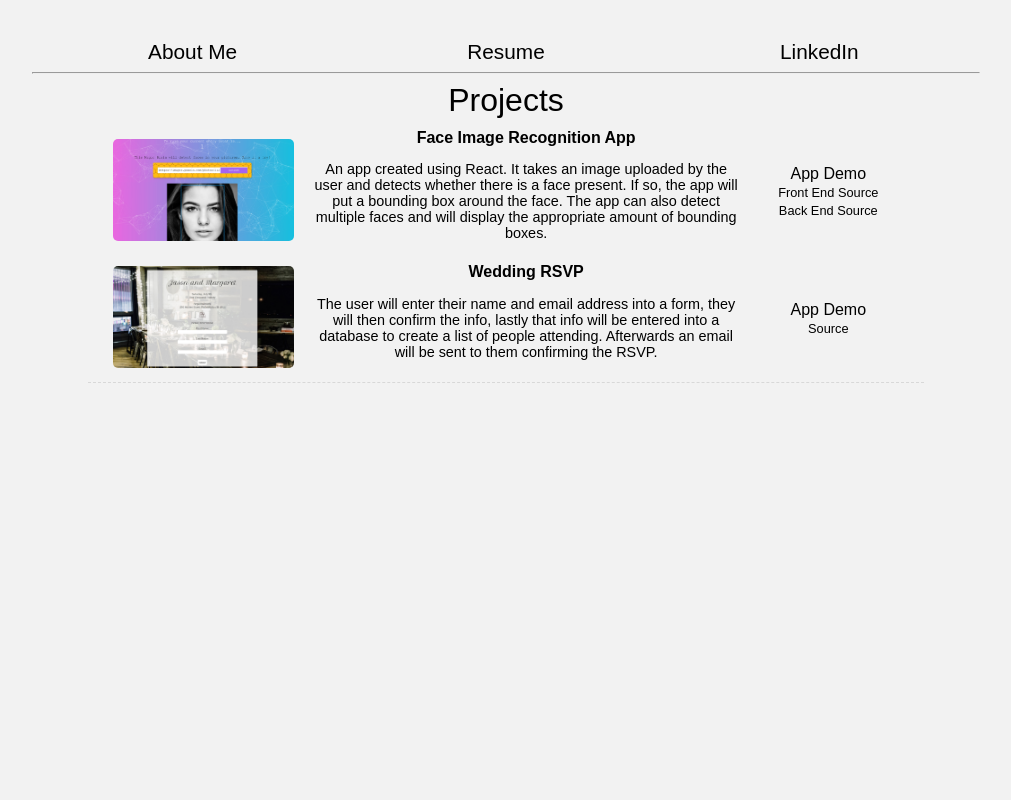
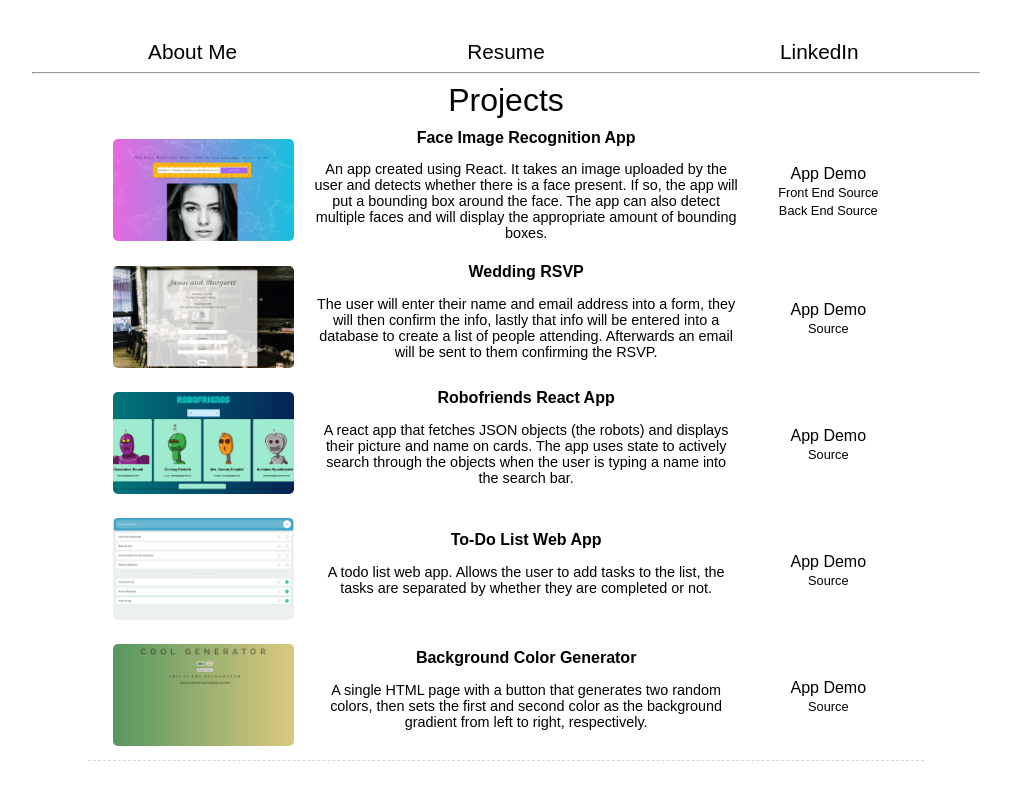
Before and after one commit to Yujiman85/yujiman85.github.com, a website: page index.html in a window 1280 px wide. Shown: the part 590-1390 px from the top of the page, without its empty margins (134-1145 px from the left). Before the commit the page ends 1181 px from the top, so only its background shows below. Drawn offline with Linux system fonts and the light colour scheme.

Commit message:
added the rest of the projects to the main page

```diff
--- a/css/index.css
+++ b/css/index.css
@@ -7,7 +7,7 @@ html {
 body {
   min-height: 100%;
   height: 100%;
-  background: #f2f2f2;
+  background: #fff;
   padding-bottom: 200px;
 }
 
@@ -168,6 +168,7 @@ span {
   .projectLinks {
     margin-bottom: 8px;
     border-bottom: 0.5px solid gray;
+    padding-bottom: 8px;
   }
 
 }
--- a/index.html
+++ b/index.html
@@ -51,8 +51,38 @@
           <a class="projectlink" href="https://weddingrsvpdemo.herokuapp.com/" target="_blank">App Demo</a><br />
           <a class="projectlink" style="font-size: 0.8em;" href="https://github.com/Yujiman85/weddingrsvpdemo" target="_blank">Source</a><br />
         </div>
+        <div class="projectPic"><a href="https://robofriends-reactapp.herokuapp.com/" target="_blank"><img src="./images/robofriends.jpg""></a>
+        </div>
+        <div class="projectDesc">
+          <strong> Robofriends React App</strong>
+          <p>
+            A react app that fetches JSON objects (the robots) and displays their picture and
+            name on cards. The app uses state to actively search through the objects when
+            the user is typing a name into the search bar.
+          </p>
+        </div>
+        <div class="projectLinks">
+        <a class="projectlink" href="https://robofriends-reactapp.herokuapp.com/" target="_blank">App Demo</a><br />
+        <a class="projectlink" style="font-size: 0.8em;" href="https://github.com/Yujiman85/robofriends" target="_blank">Source</a>
+        </div>
+        <div class="projectPic"><a href="https://yujiman85.github.io/todolist/" target="_blank"><img src="./images/todoList.jpg"></a></div>
+        <div class="projectDesc"><strong>To-Do List Web App</strong><p>A todo list web app. Allows the user to add tasks to the list, the tasks are
+        separated by whether they are completed or not.</p>
+        </div>
+        <div class="projectLinks">
+          <a class="projectlink" href="https://yujiman85.github.io/todolist/" target="_blank">App Demo</a><br>
+          <a class="projectlink" style="font-size: 0.8em;" href="https://github.com/Yujiman85/todolist" target="_blank">Source</a><br>
+        </div>
+        <div class="projectPic"><a href="https://yujiman85.github.io/background-generator/" target="_blank"><img src="./images/colorgen.jpg"></a></div>
+        <div class="projectDesc"><strong>Background Color Generator</strong><p>A single HTML page with a button that generates two random colors, then sets
+        the first and second color as the background gradient from left to right,
+        respectively.</p>
+        </div>
+        <div class="projectLinks">
+          <a class="projectlink" href="https://yujiman85.github.io/background-generator/" target="_blank">App Demo</a><br>
+          <a class="projectlink" style="font-size: 0.8em;" href="https://github.com/Yujiman85/background-generator" target="_blank">Source</a><br>
+        </div>
       </div>
-
     </div>
 </body>
 </html>
```
